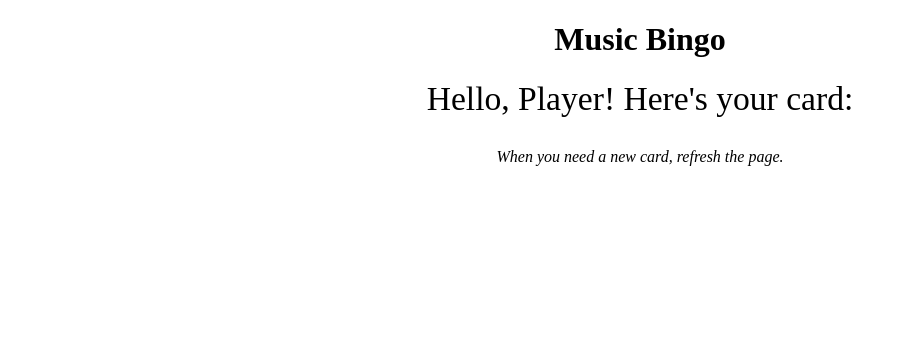
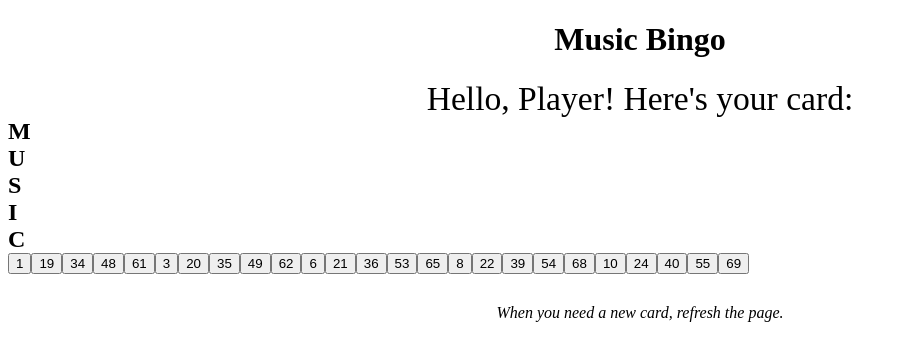
Before and after one commit to TaliaSynclair/MusicBingo, a plain HTML site: page card.html in a window 1280 px wide. Shown: the whole page, without its empty margins (0-906 px from the left). Drawn offline with Linux system fonts and the light colour scheme.

Commit message:
Update card.html
card change - containger and grid work

```diff
--- a/card.html
+++ b/card.html
@@ -103,24 +103,33 @@ td.marked {
     }
 
     // Render the Bingo card in the table body
-   function renderCard(card) {
-  const tbody = document.querySelector('#bingoCard tbody');
-  tbody.innerHTML = '';
-  for (const row of card) {
-    const tr = document.createElement('tr');
-    for (const num of row) {
-      const td = document.createElement('td');
-      td.textContent = num;
-      // Add click listener to toggle "marked" class
-      td.addEventListener('click', () => {
-        td.classList.toggle('marked');
+function renderCard(card) {
+  const bingoCardDiv = document.getElementById('bingo-card');
+  bingoCardDiv.innerHTML = '';
+
+  // Add column headers
+  const headers = ['M', 'U', 'S', 'I', 'C'];
+  headers.forEach(header => {
+    const headerDiv = document.createElement('div');
+    headerDiv.textContent = header;
+    headerDiv.style.fontWeight = 'bold';
+    headerDiv.style.fontSize = '1.5em';
+    bingoCardDiv.appendChild(headerDiv);
+  });
+
+  // Create buttons for each number in the card
+  for (let row = 0; row < 5; row++) {
+    for (let col = 0; col < 5; col++) {
+      const num = card[row][col];
+      const btn = document.createElement('button');
+      btn.textContent = num;
+      btn.addEventListener('click', () => {
+        btn.classList.toggle('marked');
       });
-      tr.appendChild(td);
+      bingoCardDiv.appendChild(btn);
     }
-    tbody.appendChild(tr);
   }
 }
-
 
     // Main execution
     const playerName = getNameFromUrl();
```
